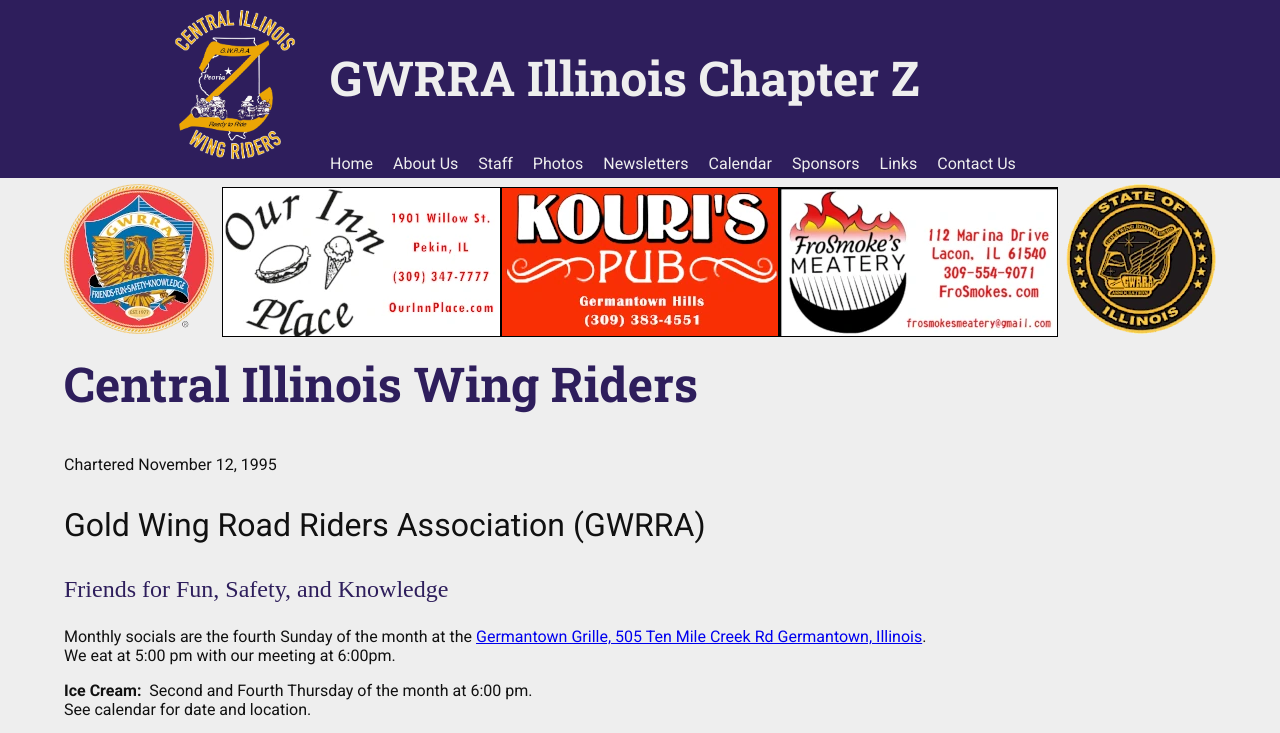
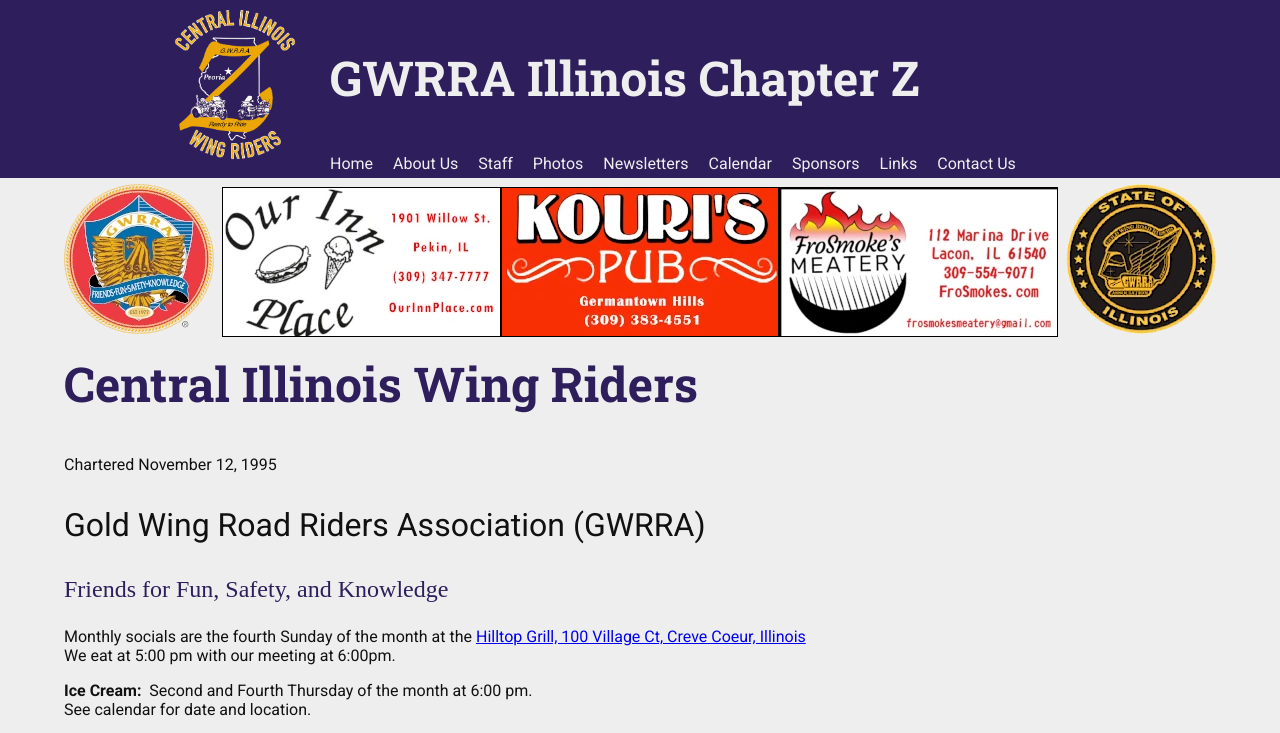
Before and after one commit to tstark2/chapter-z-website, a Vue app in the folder chapter-z-vue/: page / in a window 1280 px wide. Shown: the top 733 px of the page. Built offline with nearby package versions, Linux system fonts and the light colour scheme; no server answers; a web font is replaced by a local one.

Commit message:
update meeting place

```diff
--- a/chapter-z-vue/src/components/pages/Home.vue
+++ b/chapter-z-vue/src/components/pages/Home.vue
@@ -5,9 +5,10 @@
         <p id="gwrraText">Gold Wing Road Riders Association (GWRRA)</p>
         <p class="subheading">Friends for Fun, Safety, and Knowledge</p>
         <p>
-            Monthly socials are the fourth Sunday of the month at the
-            <a href="https://www.google.com/maps/place/Germantown+Grille/@40.7632925,-89.4737663,17z/data=!4m5!3m4!1s0x880a5227e6c9c7d5:0x2cf15953358a018b!8m2!3d40.7632885!4d-89.4715776" target="_blank">Germantown Grille, 505 Ten Mile Creek Rd Germantown, Illinois</a>.
-            <br />We eat at 5:00 pm with our meeting at 6:00pm.
+          Monthly socials are the fourth Sunday of the month at the
+          <a href="https://goo.gl/maps/hkq4DxN64XgzuKLd9" target="_blank">Hilltop Grill, 100 Village Ct, Creve Coeur, Illinois</a>
+          <br />
+          We eat at 5:00 pm with our meeting at 6:00pm.
         </p>
         <p><strong>Ice Cream:&nbsp;&nbsp;</strong>Second and Fourth Thursday of the month at 6:00 pm. <br />See calendar for date and location.</p>
 
```
Also changed, not shown: 5 other files (tests, documents, lock files or other folders).
